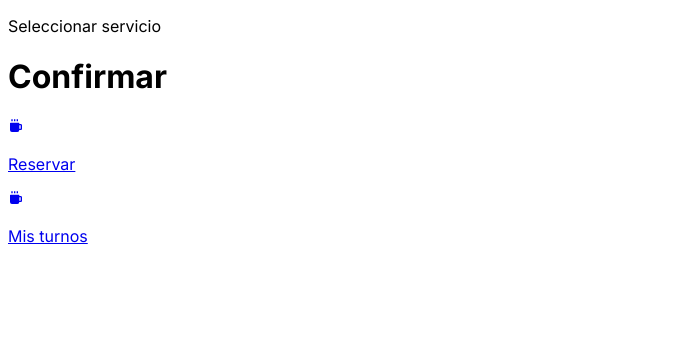
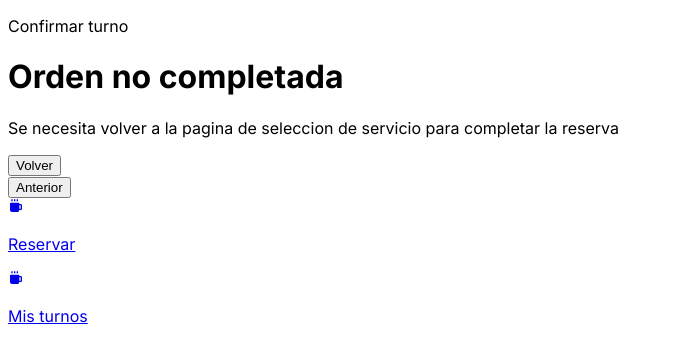
Before and after one commit to Francisco-783/challengePlanify, a Next.js app: page /confirmar in a window 1280 px wide. Shown: the top 362 px of the page, without its empty margins (0-673 px from the left). Built offline with nearby package versions, Linux system fonts and the light colour scheme.

Commit message:
feature: page "confirmar" completed and now can do a reserve

```diff
--- a/src/app/components/stepControls.tsx
+++ b/src/app/components/stepControls.tsx
@@ -9,17 +9,22 @@ interface StepControlsProps {
   linkBack?: string;
   linkNext?: string;
   completed: boolean;
+  isEnd?: () => void;
 }
 
-const StepControls: React.FC<StepControlsProps> = ({ linkBack, linkNext, completed }) => {
+const StepControls: React.FC<StepControlsProps> = ({ linkBack, linkNext, completed, isEnd }) => {
 
   return (
-<div className='border-t-2 border-b-2 border-grey left-0 flex justify-between items-center p-5 py-2 w-screen'>
-  {linkBack !== undefined && <Link href={"linkBack"}><Button text="Anterior" /></Link>}
-  <div className="flex justify-end flex-grow">
-    {linkNext !== undefined && <Link href={completed ? linkNext : '#'} className=''><Button text="Siguiente" disable={!completed} /></Link>}
-  </div>
-</div>
+    <div className='border-t-2 border-b-2 border-grey left-0 flex justify-between items-center p-5 py-2 w-screen'>
+      {linkBack !== undefined && <Link href={linkBack}><Button text="Anterior" /></Link>}
+      <div className="flex justify-end flex-grow">
+        {isEnd === undefined ? (
+          linkNext !== undefined && <Link href={completed ? linkNext : '#'} className=''><Button text="Siguiente" disable={!completed} /></Link>
+        ) : (
+          <Link href={"/ordenes"}><Button clickProcess={()=> {isEnd()}} text="Confirmar" /></Link>
+        )}
+      </div>
+    </div>
   );
 };
 
--- a/src/app/confirmar/page.tsx
+++ b/src/app/confirmar/page.tsx
@@ -1,13 +1,56 @@
 "use client"
 import 'tailwindcss/tailwind.css';
 import { useAppContext } from '../context';
+import StepControls from '../components/stepControls';
+import { useEffect } from 'react';
+import Link from 'next/link';
+import Button from '../components/button';
 
 export default function Confirmar() {
   const { storage, setStorage } = useAppContext();
+
+  const submitHandler = () =>{
+    const updatedStorage = {
+      ...storage,
+      order: {
+        id: 0,
+        name: "",
+        category: "",
+        date: "",
+        time: "",
+      },
+      orderList: [...storage.orderList, storage.order]
+    };
+    setStorage(updatedStorage);
+    console.log("confirmado")
+  }
+
+  useEffect(() => {
+    if (storage.progress != 3){
+    const updatedStorage = {
+      ...storage,
+      progress: 3
+    };
+    setStorage(updatedStorage);}
+    console.log(storage);
+  }, [storage]);
   return (
-    <main className="flex min-h-screen flex-col items-center justify-between p-24">
-      <h1 >Confirmar</h1>
-      <h1 >{storage.order.name}</h1>
-    </main>
+      <main className='flex flex-col h-full justify-between items-center'>
+        <div className='border-2 border-grey w-11/12 mt-1 p-4'>
+          {storage.order.id === 0 && storage.order.time === "" ? (
+            <>
+              <h1 className='pb-1'>Orden no completada</h1>
+              <p className='bg-green-300 rounded p-0.5 mb-2.5'>Se necesita volver a la pagina de seleccion de servicio para completar la reserva</p>
+              <Link href={"/"}><Button text='Volver'/></Link>
+            </>
+          ) : (
+            <>
+                <h3>Servicio: {storage.order.name}</h3>
+                <p>Fecha: {storage.order.date} {storage.order.time}</p>
+            </>
+          )}
+        </div>
+        <StepControls linkBack={"/horarios"} isEnd={storage.order.id != 0 ? () => submitHandler() : undefined} completed={true} />
+      </main>
   );
 }
--- a/src/app/horarios/page.tsx
+++ b/src/app/horarios/page.tsx
@@ -52,7 +52,7 @@ export default function Horarios() {
         {storage.order.id === 0 ? (
           <>
             <h1 className='pb-1'>Servicio no seleccionado</h1>
-            <p className='bg-green-300 rounded p-0.5 mb-2.5'>Se necesita volver a la pagina de selecciona de servicio</p>
+            <p className='bg-green-300 rounded p-0.5 mb-2.5'>Se necesita volver a la pagina de seleccion de servicio</p>
             <Link href={"/"}><Button text='Volver'/></Link>
           </>
         ) : (
```
